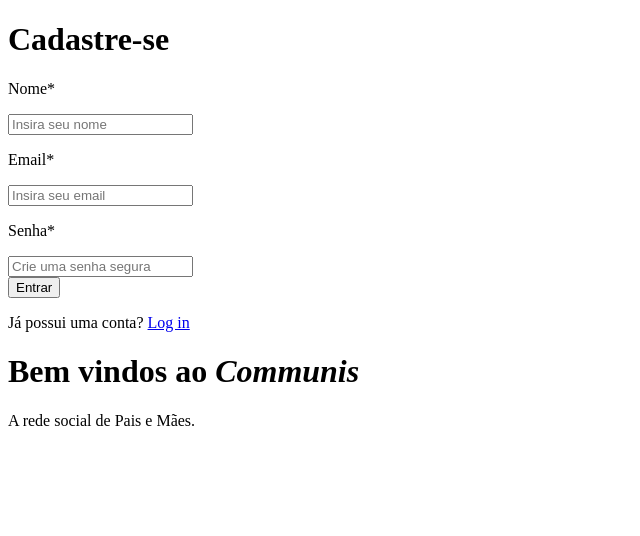
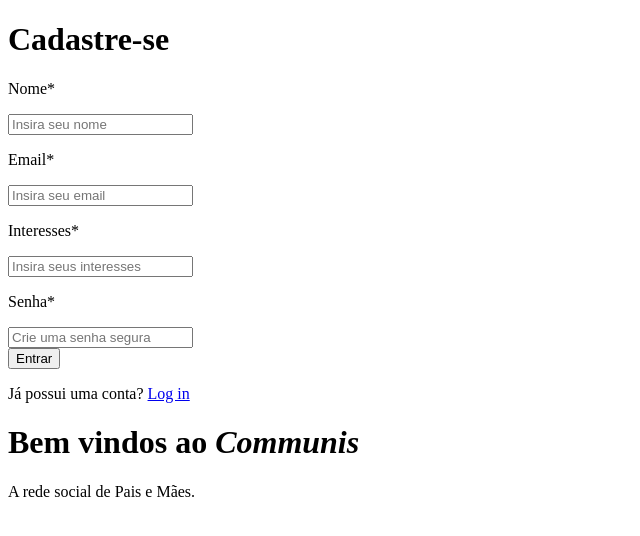
Before and after one commit to VictorGabrielCuralesvic/Comunus-Project, a Next.js app in the folder frontend/: page /signup in a window 1280 px wide. Shown: the top 536 px of the page, without its empty margins (0-640 px from the left). Built offline with nearby package versions, Linux system fonts and the light colour scheme.

Commit message:
feat: register

```diff
--- a/frontend/src/pages/signup/index.jsx
+++ b/frontend/src/pages/signup/index.jsx
@@ -2,27 +2,44 @@
 import { useState } from "react";
 import Link from "next/link";
 import "tailwindcss/tailwind.css";
-import Image from "next/image";
 import { useRouter } from "next/router";
+import { api } from "../../services/api"; // Importa o módulo para fazer requisições
 
 export default function Login() {
   const [name, setName] = useState("");
   const [email, setEmail] = useState("");
   const [password, setPassword] = useState("");
+  const [interests, setInterests] = useState("");
   const [passwordError, setPasswordError] = useState("");
   const router = useRouter();
 
+  const handleSaveUser = async (e) => {
+    e.preventDefault();
+    const data = {
+      email,
+      password,
+      name,
+      interests,
+    };
+
+    try {
+      const response = await api.post("/createuser", data);
+      console.log(response.data);
+      router.push("/");
+    } catch (error) {
+      console.error("Erro ao cadastrar usuário:", error);
+    }
+  };
+
   async function submitForm() {
-    console.log(name, email, password);
+    console.log(name, email, password, interests);
     if (!validatePassword(password)) {
       setPasswordError(
         "Senha deve incluir pelo menos um número, uma letra minúscula, uma letra maiúscula, um símbolo especial e conter entre 8-50 caracteres."
       );
       return;
-    } else {
-      router.push("/");
     }
-    //Logic for submitting form data
+    // Lógica para enviar dados do formulário
   }
 
   function validatePassword(password) {
@@ -34,7 +51,10 @@
   return (
     <main className="flex min-h-screen flex-col md:flex-row">
       {/* Left side - Inputs */}
-      <div className="max-w-3/4 md:w-2/4 h-screen mr-4 flex flex-col justify-center items-center">
+      <form
+        onSubmit={handleSaveUser}
+        className="max-w-3/4 md:w-2/4 h-screen mr-4 flex flex-col justify-center items-center"
+      >
         <div className="max-w-3/4 md:w-2/4">
           <h1 className="text-2xl font-bold mb-4">Cadastre-se</h1>
 
@@ -62,6 +82,18 @@
             />
           </div>
 
+          <div className="mb-4">
+            <p className="text-terciary">Interesses*</p>
+            <input
+              type="text"
+              id="interests"
+              className="form-input mt-1 block w-full border border-gray-300 rounded-md px-4 py-2"
+              placeholder="Insira seus interesses"
+              onChange={(e) => setInterests(e.target.value)}
+              required
+            />
+          </div>
+
           <div className="mb-6">
             <p className="text-terciary">Senha*</p>
             <input
@@ -70,6 +102,7 @@
               className="form-input mt-1 block w-full border border-gray-300 rounded-md px-4 py-2"
               placeholder="Crie uma senha segura"
               onChange={(e) => setPassword(e.target.value)}
+              required
             />
             {passwordError && (
               <p className="text-red-500 mt-1">{passwordError}</p>
@@ -79,7 +112,9 @@
           <div className="flex flex-col text-center">
             <button
               className="bg-primary hover:bg-primaryDark text-white font-bold py-2 px-4 rounded w-full"
-              onClick={() => submitForm()}>
+              type="submit"
+              onClick={() => submitForm()}
+            >
               Entrar
             </button>
             <p className="text-terciary mt-8">
@@ -90,14 +125,15 @@
             </p>
           </div>
         </div>
-      </div>
+      </form>
 
       {/* Right side - Title and paragraph */}
-
       <div className="flex-1 flex flex-col justify-center items-center w-full md:w-2/4 h-screen bg-gradient-to-r from-[#70b873] to-[#3a7f3d] text-white p-8 rounded">
         <div className="flex flex-col w-2/3 justify-center items-start">
           <div>
-            <h1 className="text-6xl mb-4">Bem vindos ao <i>Communis</i></h1>
+            <h1 className="text-6xl mb-4">
+              Bem vindos ao <i>Communis</i>
+            </h1>
             <p>A rede social de Pais e Mães.</p>
           </div>
         </div>
```
